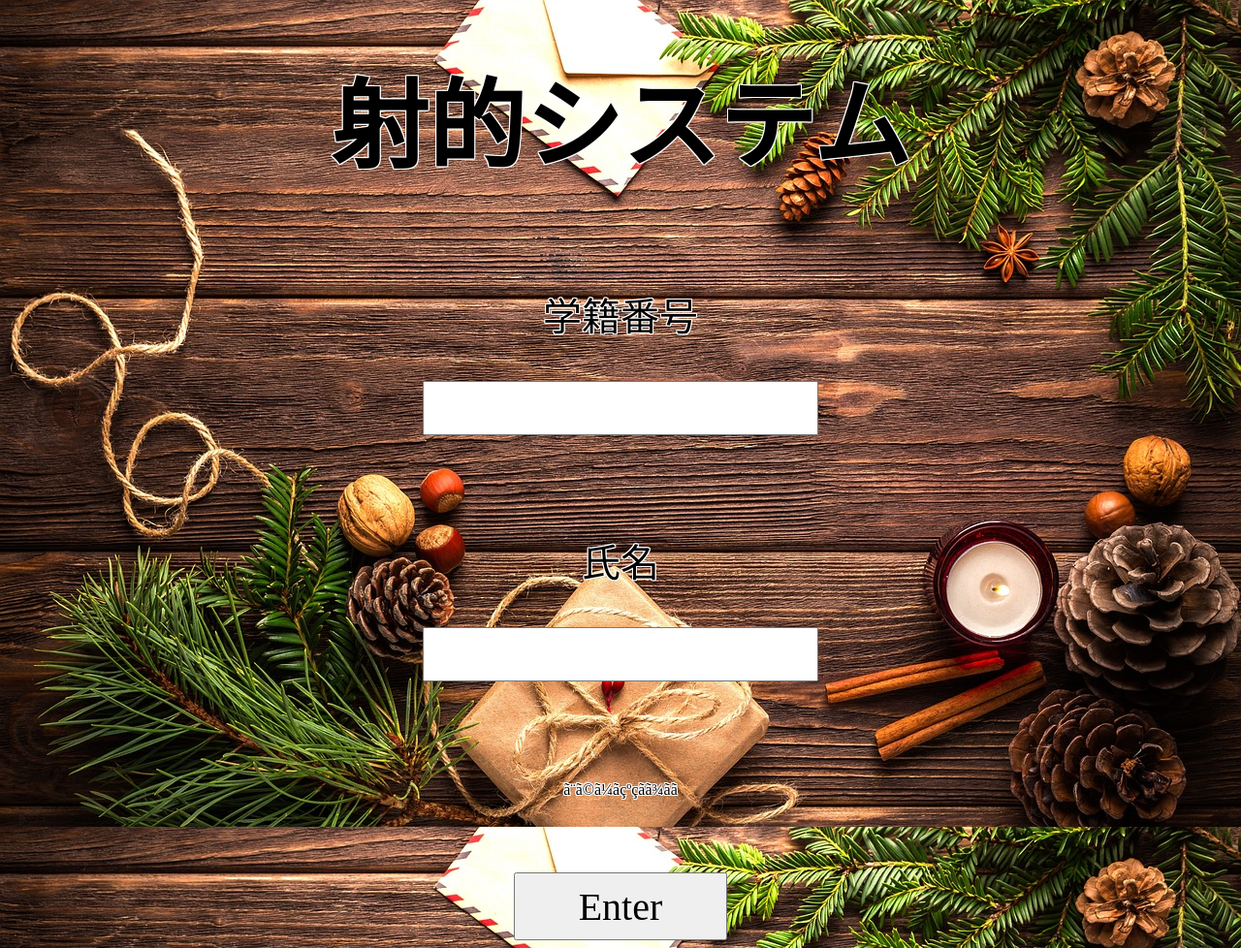
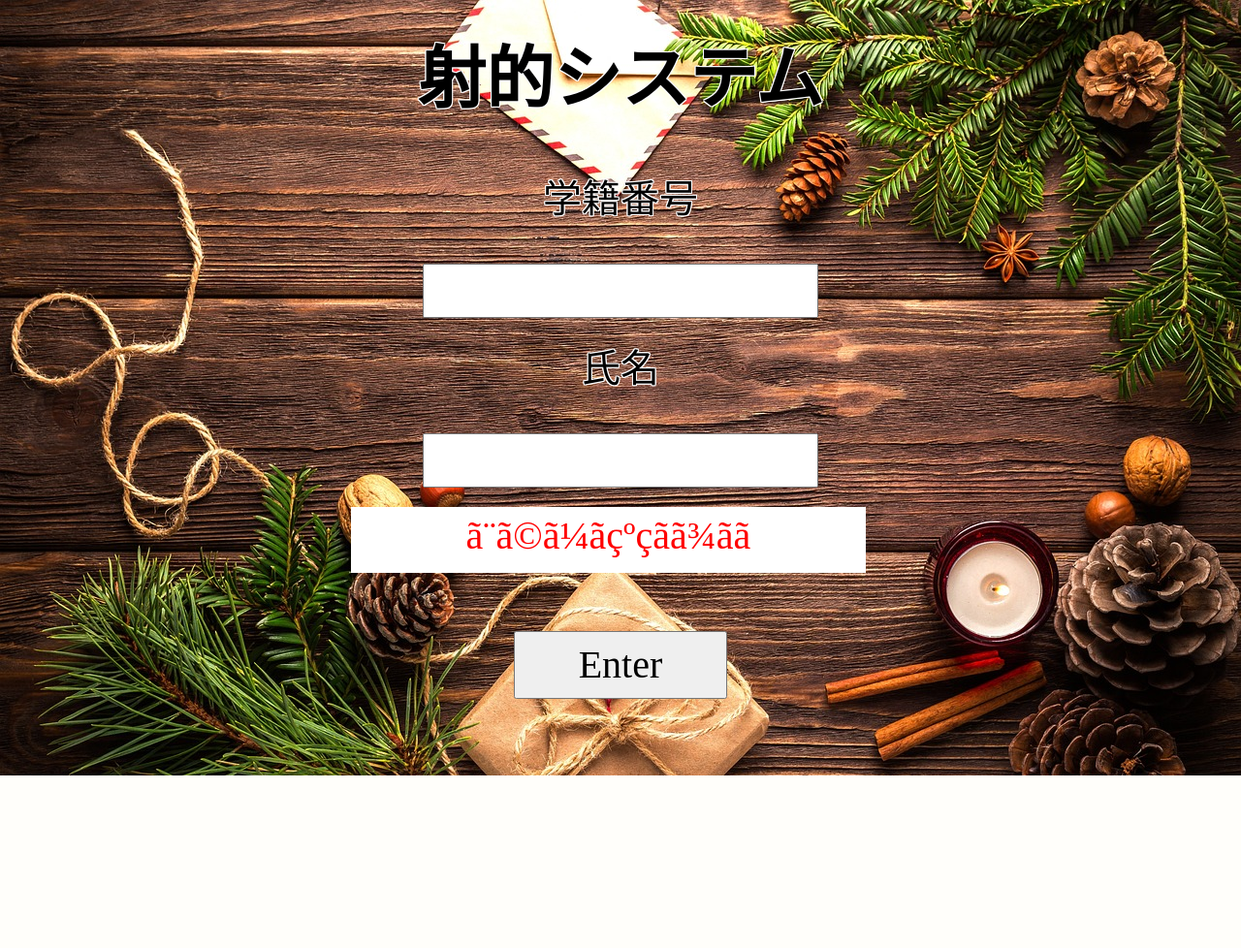
Before and after one commit to 2101002ishikawa/AsoFes2023, a PHP site: the page made by index.php in a window 1280 px wide. Shown: the whole page at 97% size. After the commit the page ends 800 px from the top, so only its background shows below. Run offline with PHP 8.4, Linux system fonts and the light colour scheme.

Commit message:
エラーメッセージcss
css

```diff
--- a/index.php
+++ b/index.php
@@ -7,18 +7,18 @@
     <link rel="stylesheet" href="style.css">
 </head>
 <body>
-    <h1>射的システム</h1>
-    <p>学籍番号</p>
+    <h1 class="moji">射的システム</h1>
+    <p class="moji">学籍番号</p>
     <form action="check.php" method="post">
         <input type="text" class="num" name="n1">
-        <p>氏名</p>
+        <p class="moji">氏名</p>
         <input type="text" class="name" name="n2"><br>
 
         <?php
             if ($_GET) {
-                echo" <div>
-                <p class='era'> </p>"
-              .$_GET['errTxt']."
+                echo" <div class='mes'>
+                <p class='era'> "
+              .$_GET['errTxt']."</p>
 
 
             </div>";
--- a/style.css
+++ b/style.css
@@ -2,18 +2,30 @@ body{
     background-image: url(img/christmas-1911637_1280.jpg);
     font-family: "MS Mincho";
     text-align: center;
+}
+.moji{
+
     text-shadow: 1px 1px 0 #FFF, -1px -1px 0 #FFF,
     -1px 1px 0 #FFF, 1px -1px 0 #FFF,
     0px 1px 0 #FFF,  0-1px 0 #FFF,
     -1px 0 0 #FFF, 1px 0 0 #FFF;
 }
+.mes{
+    background-color: #FFF;
+    width: 42%;
+    margin-left: 28%;
+
+}
+.era{
+    color:red;
+}
 h1{
-    font-size: 100px;
-    margin-top: 50px;
+    font-size: 70px;
+    margin-top: 25px;
 }
 p{
     font-size: 40px;
-    margin-top: 100px;
+    margin-top: 20px;
 }
 .num{
     font-size: 150%;
@@ -27,13 +39,15 @@ img{
 .num{
     width: 400px;
     height: 50px;
+    margin-top: 1px;
 }
 .name{
     width: 400px;
     height: 50px;
+    margin-top: 1px;
 }
 .form{
-    margin-top: 70px;
+    margin-top: 20px;
     width: 220px;
     height: 70px;
     font-size: 40px;
```
